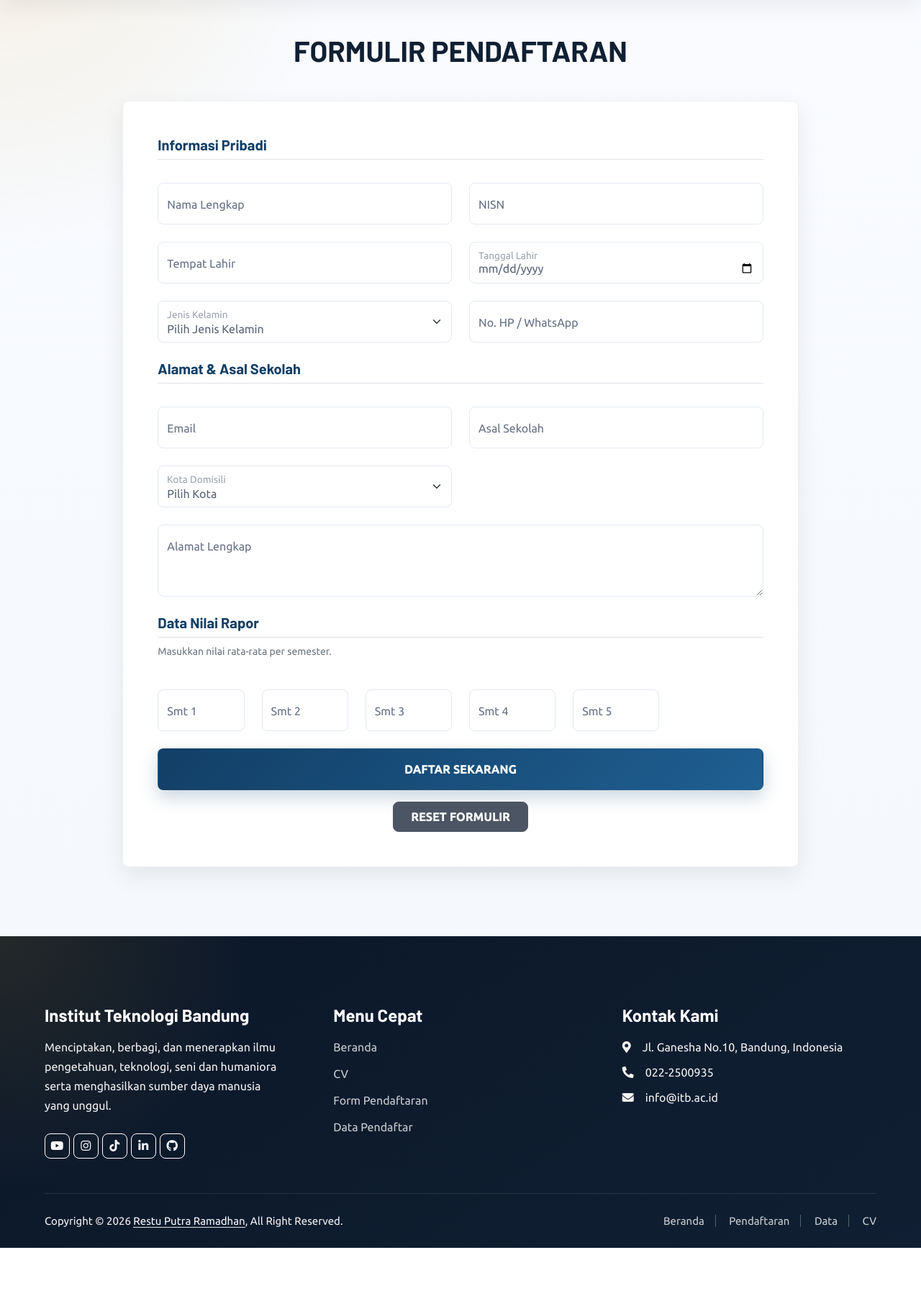
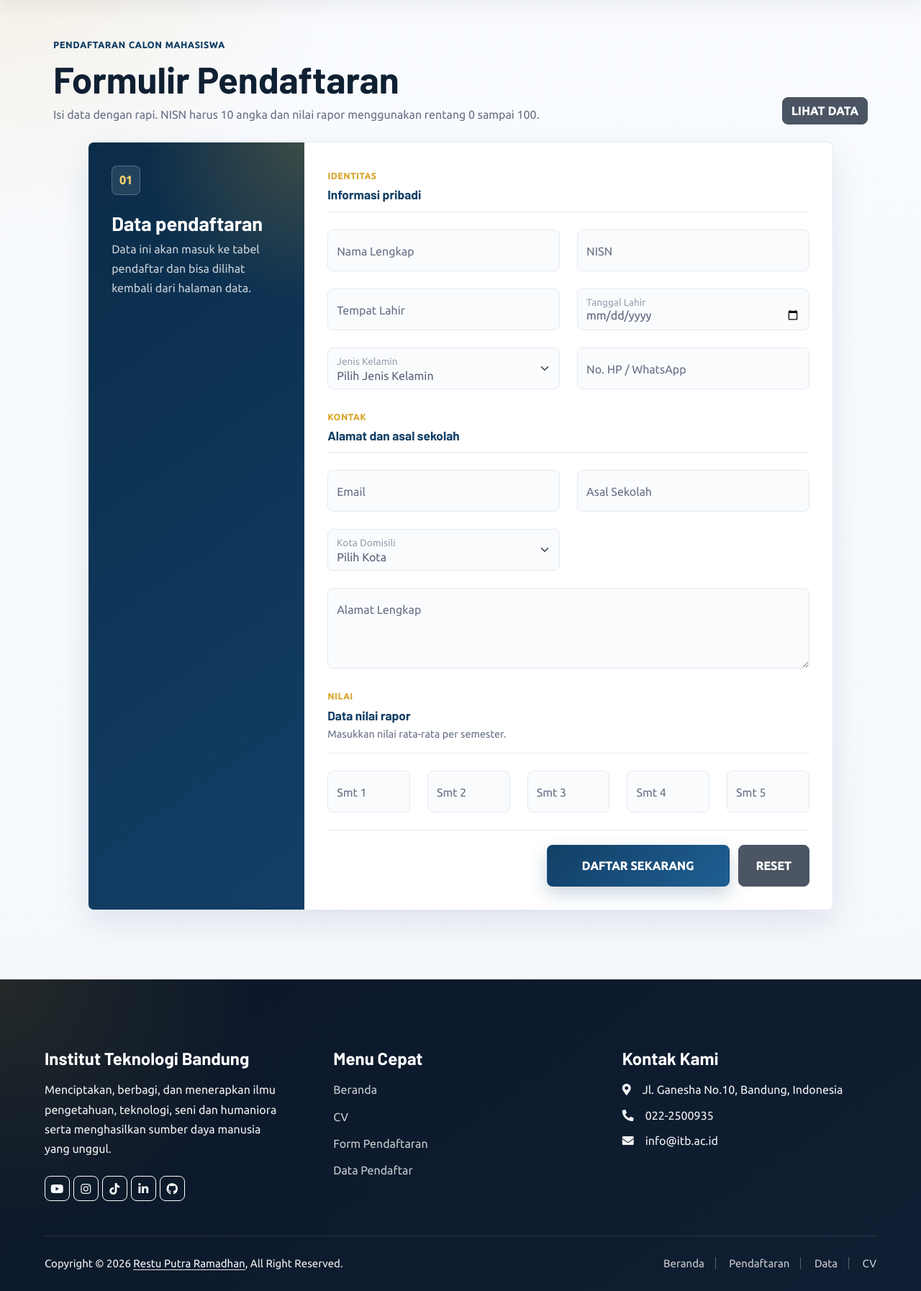
Before and after one commit to 27RamaaaDev/website-tugas-1210, a PHP site: page /form.php in a window 1280 px wide; the page is wider, and only the part inside the window is pictured. Shown: the part 133-1927 px from the top of that part at 72% size. Before the commit the page ends 1867 px from the top of that part, so only its background shows below. Run offline with PHP 8.4, Linux system fonts and the light colour scheme; some libraries are stand-ins or nearby versions.

Commit message:
Add registration form layout and styling enhancements

```diff
--- a/css/style.css
+++ b/css/style.css
@@ -920,6 +920,128 @@ button:focus-visible,
     font-weight: 600;
 }
 
+.registration-hero {
+    display: flex;
+    align-items: flex-end;
+    justify-content: space-between;
+    gap: 1.5rem;
+    margin-bottom: 1.5rem;
+}
+
+.registration-hero h1 {
+    margin-bottom: .5rem;
+    font-size: clamp(2rem, 4vw, 3.3rem);
+    font-weight: 800;
+}
+
+.registration-hero p {
+    max-width: 45rem;
+    margin-bottom: 0;
+    color: var(--muted);
+}
+
+.registration-panel {
+    display: grid;
+    grid-template-columns: minmax(220px, 300px) 1fr;
+    overflow: hidden;
+    border: 1px solid rgba(18, 63, 102, .10);
+    border-radius: 8px;
+    background: var(--surface);
+    box-shadow: var(--shadow-soft);
+}
+
+.registration-panel-aside {
+    position: relative;
+    overflow: hidden;
+    background:
+        radial-gradient(circle at top right, rgba(215, 167, 46, .24), transparent 14rem),
+        linear-gradient(145deg, var(--primary-dark), var(--primary));
+    color: #fff;
+    padding: 2rem;
+}
+
+.registration-panel-aside span {
+    display: inline-flex;
+    margin-bottom: 1.5rem;
+    border: 1px solid rgba(255, 255, 255, .22);
+    border-radius: 8px;
+    background: rgba(255, 255, 255, .10);
+    padding: .35rem .6rem;
+    color: #f3d36d;
+    font-weight: 800;
+    font-variant-numeric: tabular-nums;
+}
+
+.registration-panel-aside h2 {
+    color: #fff;
+    font-size: 1.7rem;
+    font-weight: 800;
+}
+
+.registration-panel-aside p {
+    color: rgba(255, 255, 255, .78);
+}
+
+.registration-form-body {
+    padding: 2rem;
+}
+
+.form-section-title {
+    border-bottom: 1px solid var(--border);
+    padding-bottom: .8rem;
+}
+
+.form-section-title span {
+    display: inline-flex;
+    color: var(--secondary);
+    font-size: .75rem;
+    font-weight: 800;
+    letter-spacing: .08em;
+    text-transform: uppercase;
+}
+
+.form-section-title h5 {
+    margin: .18rem 0 0;
+    color: var(--primary);
+    font-size: 1.08rem;
+    font-weight: 800;
+}
+
+.form-section-title p {
+    margin: .25rem 0 0;
+    color: var(--muted);
+    font-size: .9rem;
+}
+
+.registration-form-body .form-control,
+.registration-form-body .form-select {
+    min-height: 58px;
+    background-color: #f9fbfd;
+}
+
+.registration-form-body textarea.form-control {
+    min-height: 112px;
+}
+
+.registration-form-body .form-floating > label {
+    padding-top: 1rem;
+}
+
+.score-field .form-control {
+    text-align: center;
+    font-weight: 800;
+    font-variant-numeric: tabular-nums;
+}
+
+.form-actions {
+    display: flex;
+    align-items: center;
+    justify-content: flex-end;
+    gap: .75rem;
+    border-top: 1px solid var(--border);
+    padding-top: 1.25rem;
+}
+
 .table-container {
     border: 1px solid rgba(18, 63, 102, .08);
     border-radius: 8px;
@@ -1372,6 +1494,14 @@ button:focus-visible,
     .sidebar-container {
         position: static;
     }
+
+    .registration-panel {
+        grid-template-columns: 1fr;
+    }
+
+    .registration-panel-aside {
+        padding: 1.5rem;
+    }
 }
 
 @media (max-width: 768px) {
@@ -1395,6 +1525,24 @@ button:focus-visible,
 
     .card-body.p-5 {
         padding: 1.35rem !important;
+    }
+
+    .registration-hero {
+        align-items: flex-start;
+        flex-direction: column;
+    }
+
+    .registration-form-body {
+        padding: 1.2rem;
+    }
+
+    .form-actions {
+        align-items: stretch;
+        flex-direction: column;
+    }
+
+    .form-actions .btn {
+        width: 100%;
     }
 
     .profile-img-container {
--- a/form.php
+++ b/form.php
@@ -52,17 +52,27 @@ function e($value)
     <!-- Spinner End -->
     <?php require __DIR__ . '/includes/navbar.php'; ?>
 
-    <!-- Team Start -->
-<div class="container-xxl py-5">
+    <!-- Form Start -->
+    <div class="container-xxl py-5">
         <div class="container">
-            <div class="text-center wow fadeInUp" data-wow-delay="0.1s">
-                <h1 class="mb-5">FORMULIR PENDAFTARAN</h1>
+            <div class="registration-hero wow fadeInUp" data-wow-delay="0.1s">
+                <div>
+                    <span class="section-kicker">Pendaftaran calon mahasiswa</span>
+                    <h1>Formulir Pendaftaran</h1>
+                    <p>Isi data dengan rapi. NISN harus 10 angka dan nilai rapor menggunakan rentang 0 sampai 100.</p>
+                </div>
+                <a class="btn btn-secondary" href="data.php">Lihat Data</a>
             </div>
 
             <div class="row justify-content-center">
-                <div class="col-lg-10">
-                    <div class="card shadow-lg border-0 rounded-3 wow fadeInUp" data-wow-delay="0.3s">
-                        <div class="card-body p-5">
+                <div class="col-lg-11">
+                    <div class="registration-panel wow fadeInUp" data-wow-delay="0.3s">
+                        <div class="registration-panel-aside">
+                            <span>01</span>
+                            <h2>Data pendaftaran</h2>
+                            <p>Data ini akan masuk ke tabel pendaftar dan bisa dilihat kembali dari halaman data.</p>
+                        </div>
+                        <div class="registration-form-body">
                             <?php if ($flash): ?>
                                 <div class="alert alert-<?= e($flash['type']) ?> mb-4" role="alert">
                                     <?= e($flash['message']) ?>
@@ -73,7 +83,10 @@ function e($value)
                                 <input type="hidden" name="csrf_token" value="<?= e($_SESSION['csrf_token']) ?>">
                                 <div class="row g-4">
                                     <div class="col-12">
-                                        <h5 class="text-primary border-bottom pb-2">Informasi Pribadi</h5>
+                                        <div class="form-section-title">
+                                            <span>Identitas</span>
+                                            <h5>Informasi pribadi</h5>
+                                        </div>
                                     </div>
 
                                     <div class="col-md-6">
@@ -120,7 +133,10 @@ function e($value)
                                     </div>
 
                                     <div class="col-12 mt-4">
-                                        <h5 class="text-primary border-bottom pb-2">Alamat & Asal Sekolah</h5>
+                                        <div class="form-section-title">
+                                            <span>Kontak</span>
+                                            <h5>Alamat dan asal sekolah</h5>
+                                        </div>
                                     </div>
 
                                     <div class="col-md-6">
@@ -158,44 +174,49 @@ function e($value)
                                     </div>
 
                                     <div class="col-12 mt-4">
-                                        <h5 class="text-primary border-bottom pb-2">Data Nilai Rapor</h5>
-                                        <p class="text-muted small">Masukkan nilai rata-rata per semester.</p>
+                                        <div class="form-section-title">
+                                            <span>Nilai</span>
+                                            <h5>Data nilai rapor</h5>
+                                            <p>Masukkan nilai rata-rata per semester.</p>
+                                        </div>
                                     </div>
 
-                                    <div class="col-md-2 col-6">
+                                    <div class="col-lg col-md-4 col-6 score-field">
                                         <div class="form-floating">
                                             <input type="number" class="form-control" id="nilai_s1" name="nilai_s1" placeholder="Smt 1" min="0" max="100" step="1" required>
                                             <label for="nilai_s1">Smt 1</label>
                                         </div>
                                     </div>
-                                    <div class="col-md-2 col-6">
+                                    <div class="col-lg col-md-4 col-6 score-field">
                                         <div class="form-floating">
                                             <input type="number" class="form-control" id="nilai_s2" name="nilai_s2" placeholder="Smt 2" min="0" max="100" step="1" required>
                                             <label for="nilai_s2">Smt 2</label>
                                         </div>
                                     </div>
-                                    <div class="col-md-2 col-6">
+                                    <div class="col-lg col-md-4 col-6 score-field">
                                         <div class="form-floating">
                                             <input type="number" class="form-control" id="nilai_s3" name="nilai_s3" placeholder="Smt 3" min="0" max="100" step="1" required>
                                             <label for="nilai_s3">Smt 3</label>
                                         </div>
                                     </div>
-                                    <div class="col-md-2 col-6">
+                                    <div class="col-lg col-md-6 col-6 score-field">
                                         <div class="form-floating">
                                             <input type="number" class="form-control" id="nilai_s4" name="nilai_s4" placeholder="Smt 4" min="0" max="100" step="1" required>
                                             <label for="nilai_s4">Smt 4</label>
                                         </div>
                                     </div>
-                                    <div class="col-md-2 col-6">
+                                    <div class="col-lg col-md-6 col-6 score-field">
                                         <div class="form-floating">
                                             <input type="number" class="form-control" id="nilai_s5" name="nilai_s5" placeholder="Smt 5" min="0" max="100" step="1" required>
                                             <label for="nilai_s5">Smt 5</label>
                                         </div>
                                     </div>
 
-                                    <div class="col-12 mt-4 text-center">
-                                        <button class="btn btn-primary py-3 px-5 w-100 mb-3" type="submit" name="submit">Daftar Sekarang</button>
-                                        <button class="btn btn-secondary py-2 px-4" type="reset" name="reset">Reset Formulir</button>
+                                    <div class="col-12 mt-4">
+                                        <div class="form-actions">
+                                            <button class="btn btn-primary py-3 px-5" type="submit" name="submit">Daftar Sekarang</button>
+                                            <button class="btn btn-secondary py-3 px-4" type="reset" name="reset">Reset</button>
+                                        </div>
                                     </div>
                                 </div>
                             </form>
@@ -205,5 +226,5 @@ function e($value)
             </div>
         </div>
     </div>
-    <!-- Team End -->
+    <!-- Form End -->
     <?php require __DIR__ . '/includes/footer.php'; ?>
```
